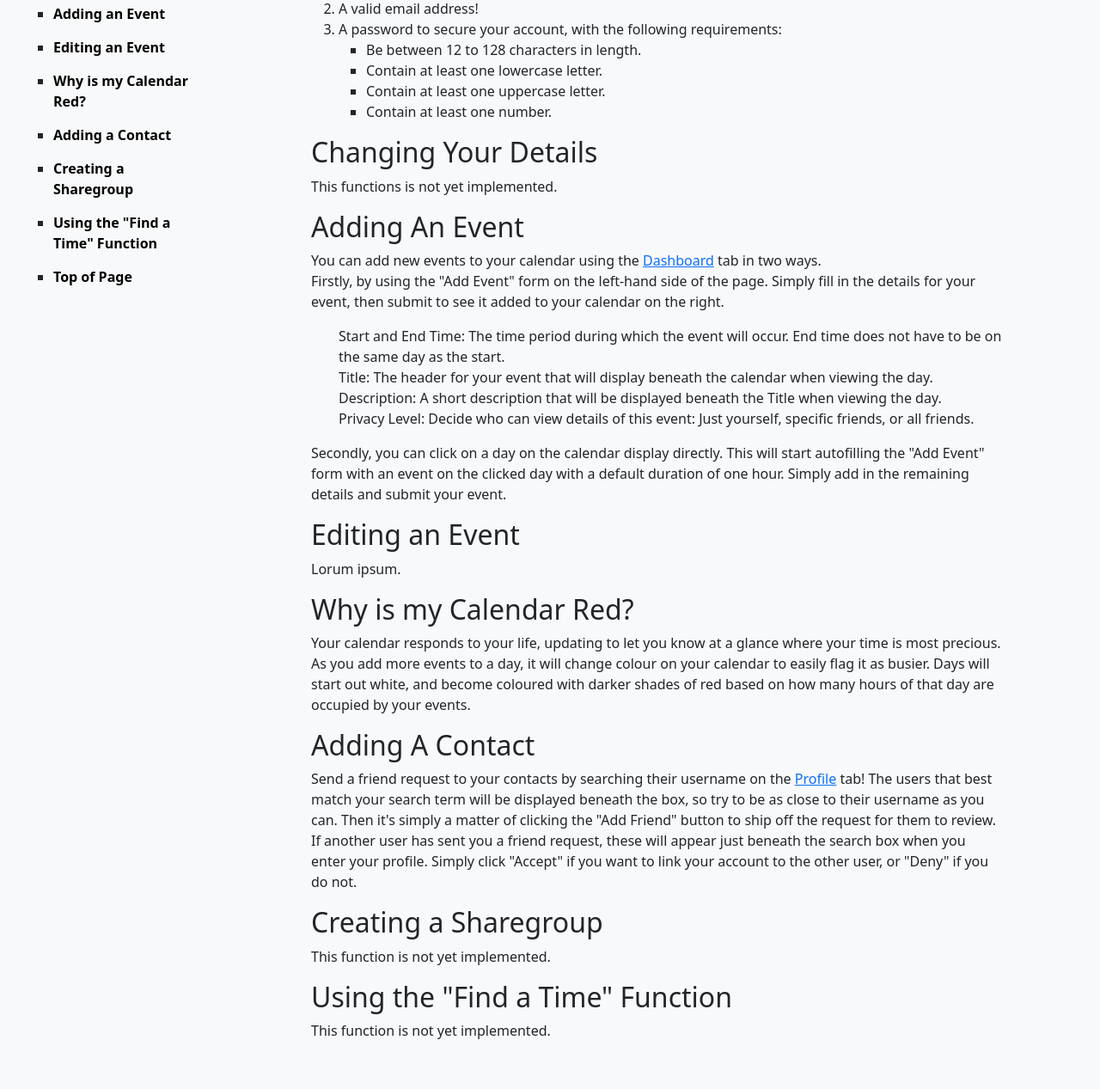
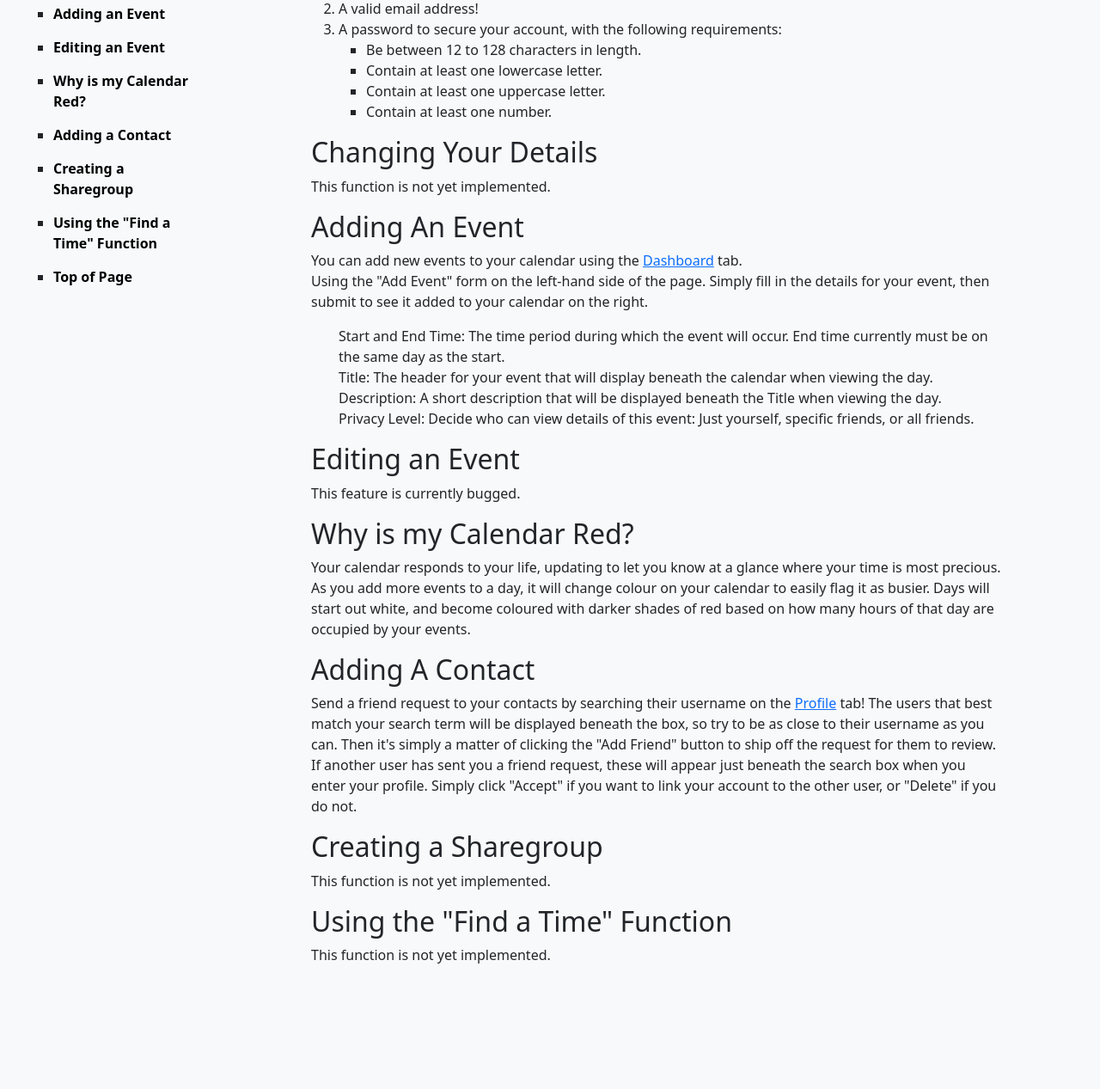
Before and after one commit to namhai2307/CITS3403_GROUP_PROJECT, a Flask app: page /help in a window 1280 px wide. Shown: the part 243-1510 px from the top of the page at 86% size. After the commit the page ends 1364 px from the top, so only its background shows below. Run offline with Flask 3, Linux system fonts and the light colour scheme; parts of the project's set-up code (start-up, migrations or seed data) failed here and were passed over.

Commit message:
- Updated Jinja header so other pages titles display correctly\n- Fixed href links to internal pages on help.html

```diff
--- a/app/templates/help.html
+++ b/app/templates/help.html
@@ -1,7 +1,7 @@
 {% extends "index.html" %}
 
 {% block head %}
-    <title>Who is Free? - Help Page</title>
+    <title>Who is Free? - Help</title>
 {% endblock %}
 
 {% block content %}
@@ -11,7 +11,7 @@
             <li> <a href="#makeAcount">Making Your Account</a> </li>
             <li> <a href="#changeDetails">Changing Your Details</a> </li>
             <li> <a href="#addEvent">Adding an Event</a> </li>
-            <li> <a href=#editEvent">Editing an Event</a> </li>
+            <li> <a href="#editEvent">Editing an Event</a> </li>
             <li> <a href="#colourVis">Why is my Calendar Red?</a> </li>
             <li> <a href="#addFriend">Adding a Contact</a> </li>
             <li> <a href="#createGroup">Creating a Sharegroup</a> </li>
@@ -39,24 +39,23 @@
     </section>
     <section id="changeDetails">
       <h2>Changing Your Details</h2>
-      <p>This functions is not yet implemented.</p>
+      <p>This function is not yet implemented.</p>
     </section>
     <section id="addEvent">
       <h2>Adding An Event</h2>
-      <p>You can add new events to your calendar using the <a href='main/dashboard.html'>Dashboard</a> tab in two ways. <br>
-          Firstly, by using the "Add Event" form on the left-hand side of the page. Simply fill in the details for your event, then submit to see it added to your calendar on the right.
+      <p>You can add new events to your calendar using the <a href='/dashboard'>Dashboard</a> tab. <br>
+          Using the "Add Event" form on the left-hand side of the page. Simply fill in the details for your event, then submit to see it added to your calendar on the right.
           <ul style="list-style-type: none;">
-              <li> Start and End Time: The time period during which the event will occur. End time does not have to be on the same day as the start.</li>
+              <li> Start and End Time: The time period during which the event will occur. End time currently must be on the same day as the start.</li>
               <li> Title: The header for your event that will display beneath the calendar when viewing the day.</li>
               <li> Description: A short description that will be displayed beneath the Title when viewing the day.</li>
               <li> Privacy Level: Decide who can view details of this event: Just yourself, specific friends, or all friends. </li>
           </ul>
-          Secondly, you can click on a day on the calendar display directly. This will start autofilling the "Add Event" form with an event on the clicked day with a default duration of one hour. Simply add in the remaining details and submit your event.
       </p>
     </section>
     <section id="editEvent">
       <h2>Editing an Event</h2>
-      <p>Lorum ipsum.</p>
+      <p>This feature is currently bugged.</p>
     </section>
     <section id="colourVis">
       <h2>Why is my Calendar Red?</h2>
@@ -66,9 +65,9 @@
     </section>
     <section id="addFriend">
       <h2>Adding A Contact</h2>
-      <p> Send a friend request to your contacts by searching their username on the <a href='main/profile.html'>Profile</a> tab! The users that best match your search term will be displayed beneath the box, so try to be as close to their username as you can.
+      <p> Send a friend request to your contacts by searching their username on the <a href='/profile'>Profile</a> tab! The users that best match your search term will be displayed beneath the box, so try to be as close to their username as you can.
           Then it's simply a matter of clicking the "Add Friend" button to ship off the request for them to review. <br>
-        If another user has sent you a friend request, these will appear just beneath the search box when you enter your profile. Simply click "Accept" if you want to link your account to the other user, or "Deny" if you do not.
+        If another user has sent you a friend request, these will appear just beneath the search box when you enter your profile. Simply click "Accept" if you want to link your account to the other user, or "Delete" if you do not.
       </p>
     </section>
     <section id="createGroup">
--- a/app/templates/index.html
+++ b/app/templates/index.html
@@ -4,7 +4,9 @@
   <meta charset="UTF-8">
   <meta name="viewport" content="width=device-width, initial-scale=1.0">
 
-  <title>{% block title %}Homepage - Who is Free?{% endblock %}</title>
+  {% block head %}
+  <title>Who is Free? - Homepage</title>
+  {% endblock %}
   <meta name="csrf-token" content="{{ csrf_token() }}">
   <!-- Standard Import of libraries: Bootstrap, jQuery, JavaScript, AJAX -->
   <link href="https://cdn.jsdelivr.net/npm/bootstrap@5.3.0/dist/css/bootstrap.min.css" rel="stylesheet">
@@ -29,7 +31,6 @@
   <script src="{{ url_for('static', filename='dashboardscript.js') }}"></script>
   <script src="{{ url_for('static', filename='calendarscript.js') }}"></script>
   <link rel="stylesheet" href="{{ url_for('static', filename='calendarstyle.css') }}">
-
 </head>
 
 <body>
```
